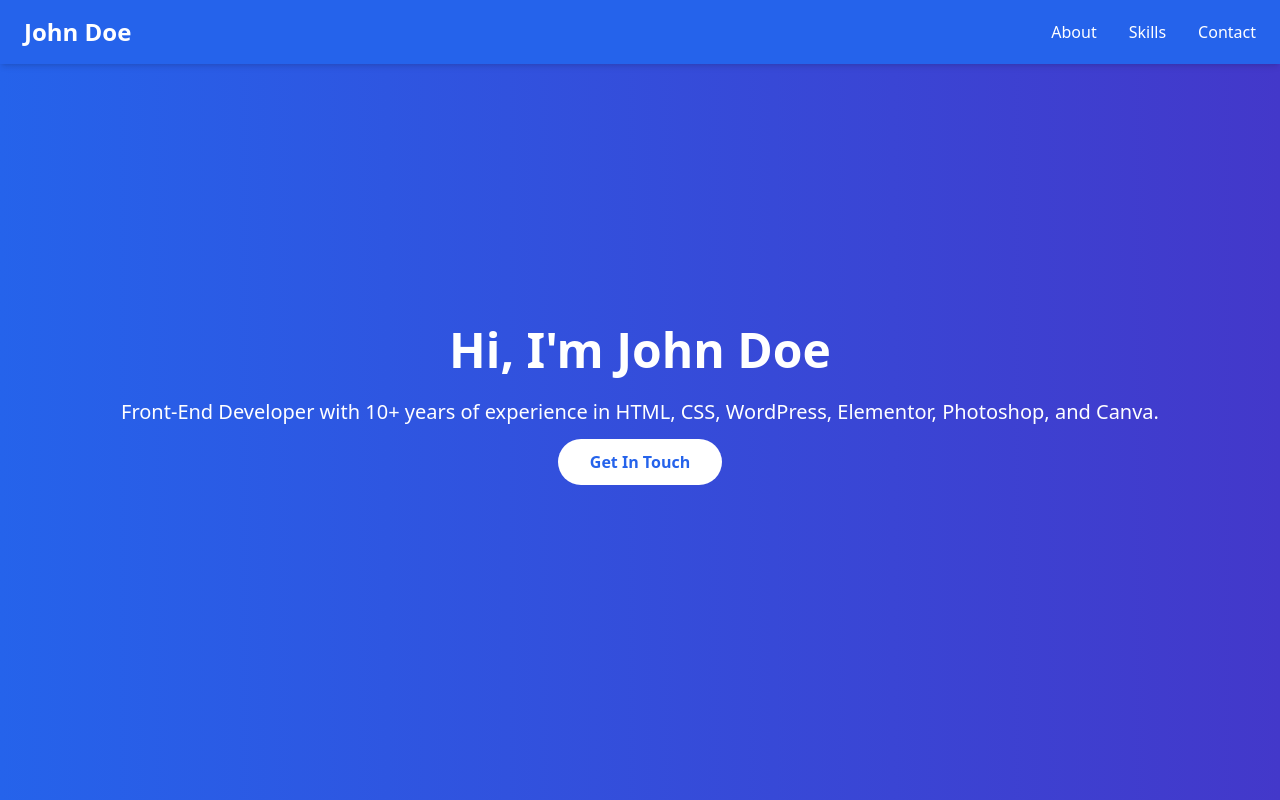
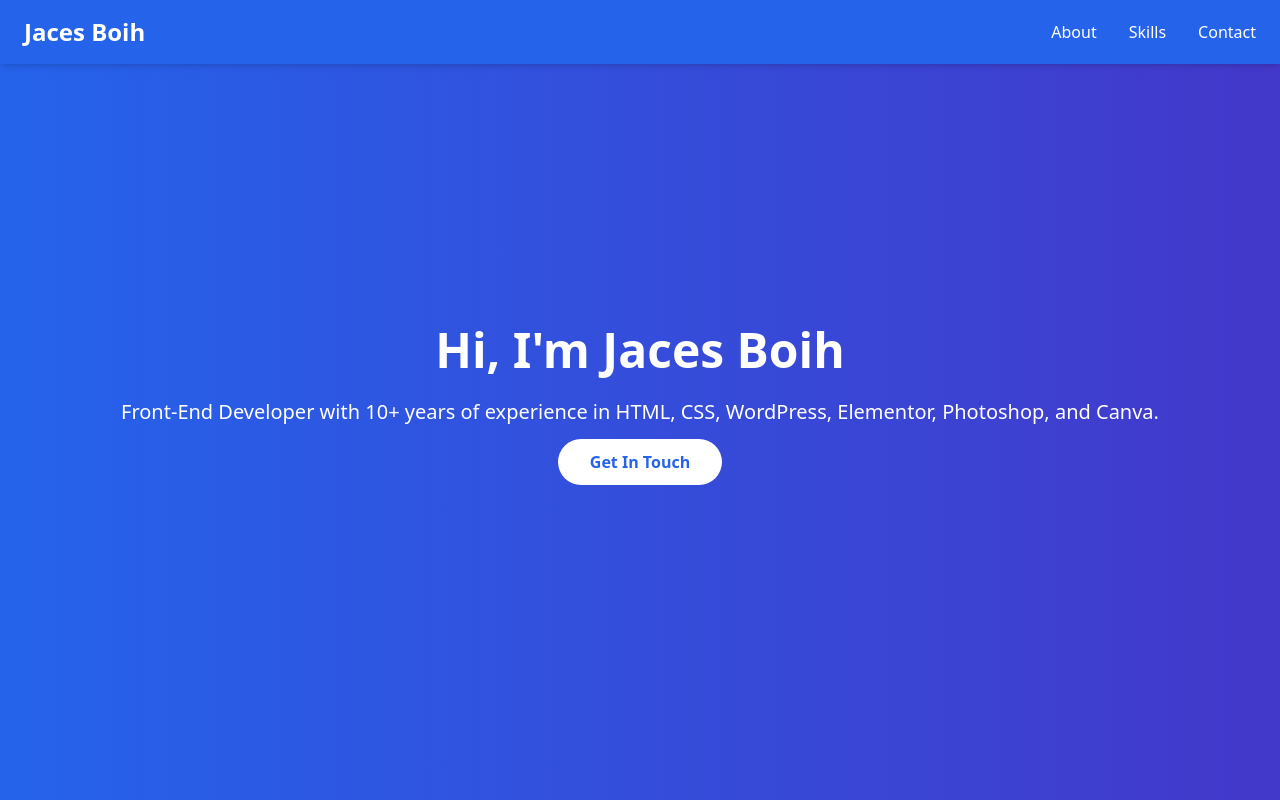
Before and after one commit to Jacesboih/portfolio, a plain HTML site: page index.html in a window 1280 px wide. Shown: the top 800 px of the page. Drawn offline with nearby package versions, Linux system fonts and the light colour scheme.

Commit message:
Update index.html

```diff
--- a/index.html
+++ b/index.html
@@ -38,7 +38,7 @@
   <nav class="bg-blue-600 text-white fixed w-full top-0 z-50 shadow-md">
     <div class="max-w-7xl mx-auto px-6 py-4 flex justify-between items-center">
       <div class="text-2xl font-semibold">
-        <a href="#">John Doe</a>
+        <a href="#">Jaces Boih</a>
       </div>
       <ul class="flex space-x-8">
         <li><a href="#about" class="hover:text-blue-200">About</a></li>
@@ -52,7 +52,7 @@
   <!-- Hero Section -->
   <section class="h-screen bg-gradient-to-r from-blue-600 to-indigo-700 text-white flex items-center justify-center text-center px-6" data-aos="fade-up">
     <div class="space-y-6 animate-fadeIn">
-      <h1 class="text-5xl font-extrabold">Hi, I'm John Doe</h1>
+      <h1 class="text-5xl font-extrabold">Hi, I'm Jaces Boih</h1>
       <p class="text-xl">Front-End Developer with 10+ years of experience in HTML, CSS, WordPress, Elementor, Photoshop, and Canva.</p>
       <div class="button">
         <a href="#contact" class="bg-white text-blue-600 py-3 px-8 rounded-full font-semibold transition duration-300 hover:bg-gray-200">Get In Touch</a>
@@ -151,7 +151,7 @@
 
   <!-- Footer -->
   <footer class="bg-gray-800 text-white py-6 text-center">
-    <p>&copy; 2025 John Doe. All rights reserved.</p>
+    <p>&copy; 2025 Jaces Boih. All rights reserved.</p>
   </footer>
 
   <!-- Initialize AOS library -->
```
